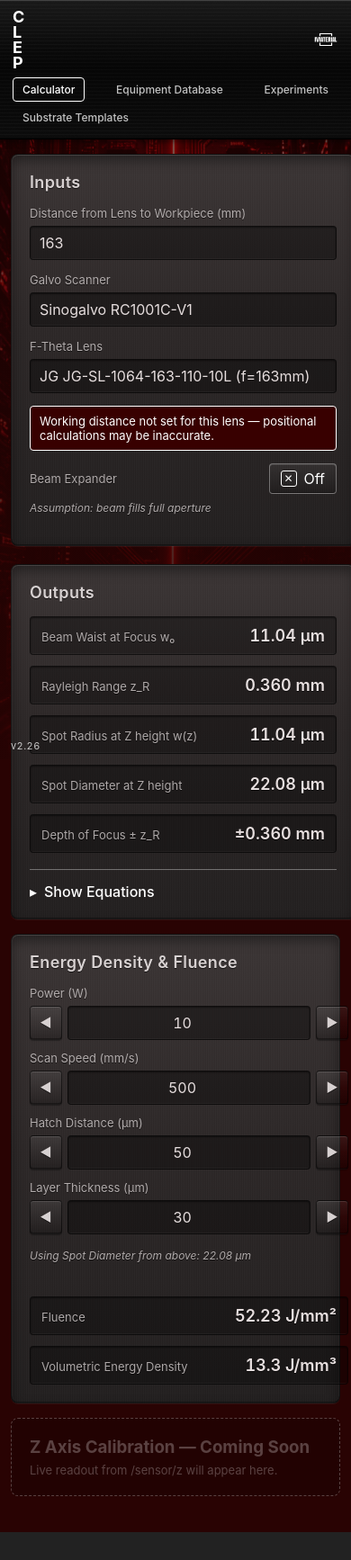
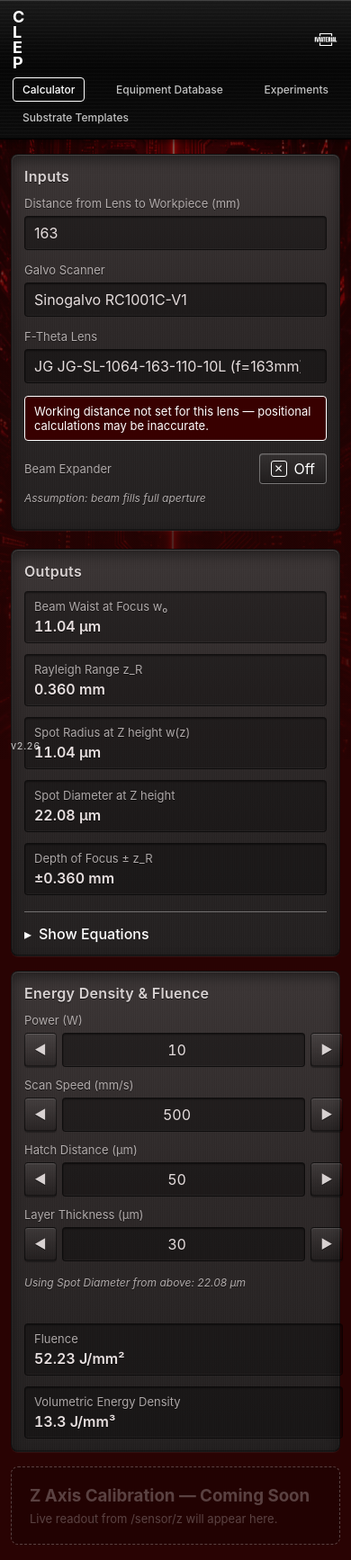
Before and after one commit to Material-Hybrid-Manufacturing/CLEP, a Flask app: page / in a window 390 px wide. Shown: the top 1734 px of the page at 90% size. Before the commit the page ends 1703 px from the top, so only its background shows below. Run offline with Flask 3, Linux system fonts and the light colour scheme; data comes from the database, SQL or seed files in the repository; data that the repository does not hold is empty.

Commit message:
Calculator: fix mobile clipping of inputs and outputs
Long <select> option text (lens dropdown) was pushing the select's
intrinsic min-width above the viewport on phones, since flex items
default to min-width: auto. Outputs laid out label + value on one row,
which also overflowed when the label was wide.

On <=600px: let inputs/selects/textareas shrink (min-width: 0,
width: 100%); stack .output's label over its value; tighten card
padding; allow the equations panel's long descriptions to wrap.

```diff
--- a/static/style.css
+++ b/static/style.css
@@ -1604,3 +1604,34 @@ body.dialog-open #app-main { visibility: hidden; }
     inset 0 1px 0 rgba(255, 255, 255, 0.10),
     inset 0 -1px 0 rgba(0, 0, 0, 0.35);
 }
+
+/* Mobile: keep calculator inputs and outputs inside the card.
+   Long <select> options (lens dropdown) push the intrinsic min-width
+   above viewport on phones; min-width:0 lets them shrink. Outputs
+   stack label-over-value so long output names don't fight the value. */
+@media (max-width: 600px) {
+  .calc-panel { padding: 14px; }
+  .calc-panel h2 { font-size: 16px; margin-bottom: 12px; }
+
+  .calc-panel .field { min-width: 0; }
+  .calc-panel .field > input,
+  .calc-panel .field > select,
+  .calc-panel .field > textarea {
+    width: 100%;
+    min-width: 0;
+    max-width: 100%;
+  }
+
+  .calc-panel .output {
+    flex-direction: column;
+    align-items: flex-start;
+    gap: 4px;
+    padding: 8px 10px;
+  }
+  .calc-panel .output-label,
+  .calc-panel .output-value { min-width: 0; }
+  .calc-panel .output-value { font-size: 16px; }
+
+  .calc-panel .equations,
+  .calc-panel .eq-body { word-break: break-word; }
+}
```
